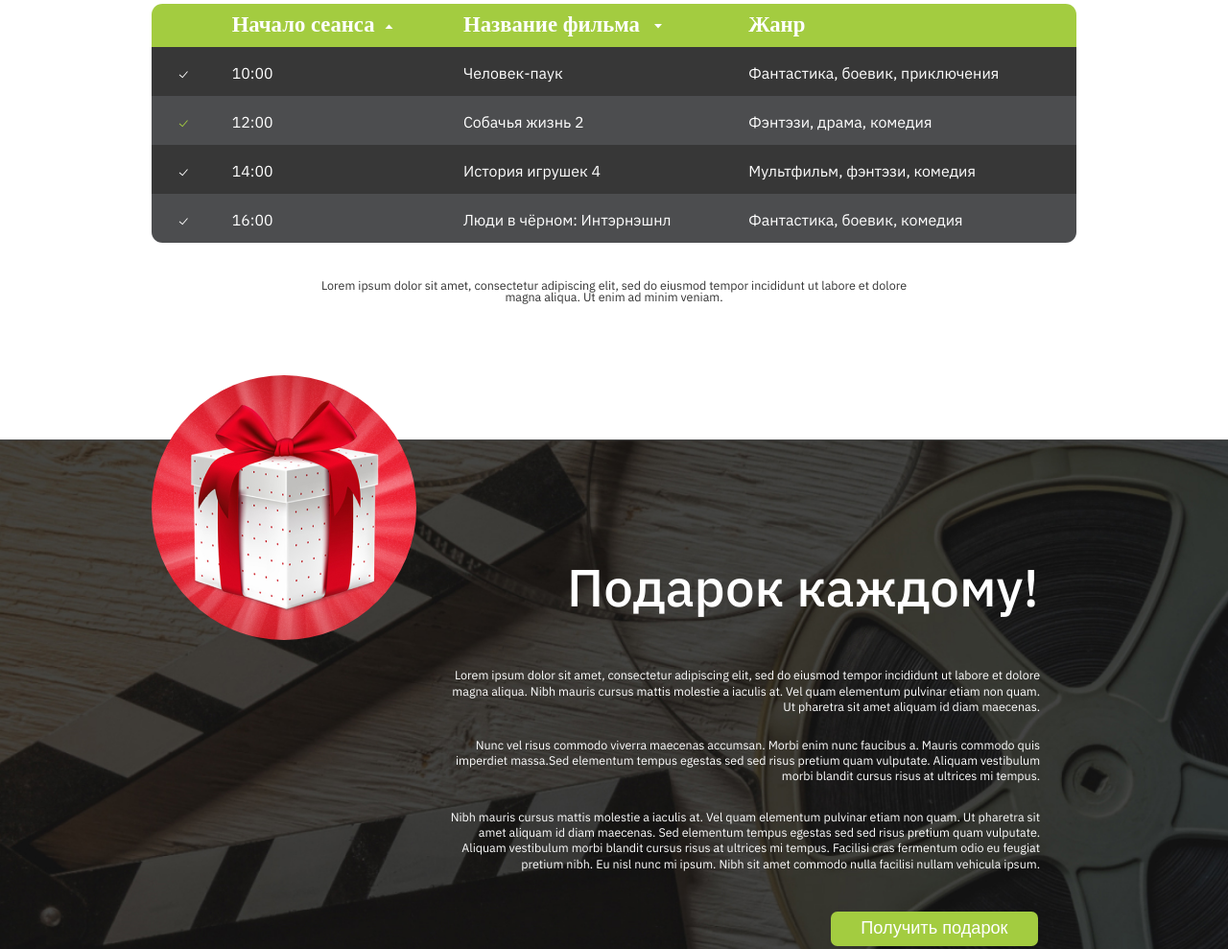
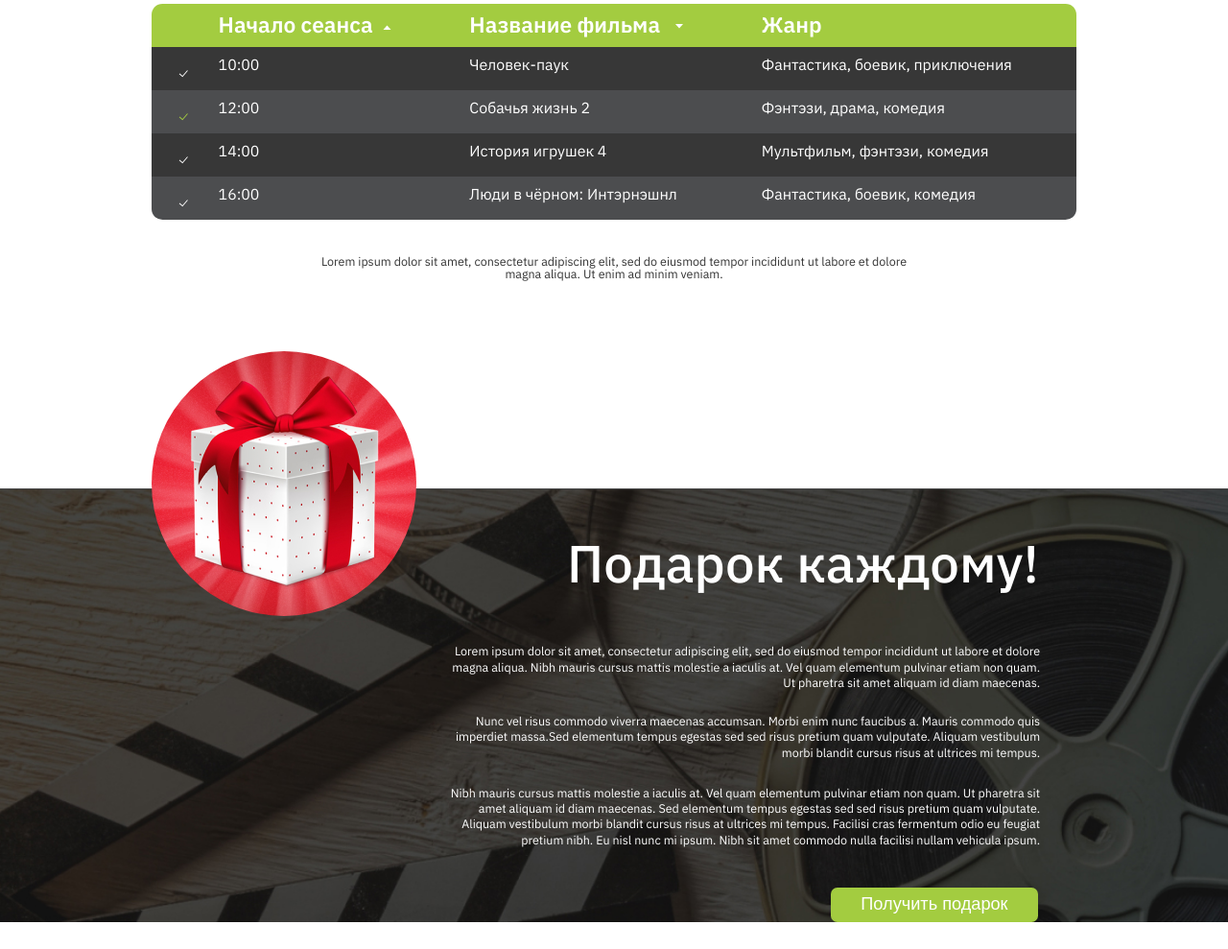
Before and after one commit to KamilGimazitdinov/cinema-tikets-innopolis, a plain HTML site: page index.html in a window 1280 px wide. Shown: the part 2060-3049 px from the top of the page at 96% size. Drawn offline with Linux system fonts and the light colour scheme.

Commit message:
ТЗ-12 Таблица на grid-ах

```diff
--- a/css/style.css
+++ b/css/style.css
@@ -310,33 +310,38 @@
     margin-bottom: 6rem;
 }
 
+/*
 .table {
     width: 100%;
     border-collapse: collapse;
     border-radius: 0.625rem;
     overflow: hidden;
 }
+
+ */
+
+.container__table {
+    display: grid;
+    grid-template-columns: min-content;
+    grid-template-rows: repeat(5, 45px);
+    border-radius: 0.625rem;
+    color:white;
+    overflow: hidden;
+}
+
+
 .table_check {
     padding: 1.09375rem 1.125rem 0.84375rem 1.5rem;
 }
 .table_top-row {
-
-    font-family: 'IBM-Plex-Sans';
     font-size: 1.25rem;
     font-weight: 600;
     text-align: left;
     color:white;
     background-color: #A3CC40;
 }
-.table_footer {
-    font-size: 0.6875rem;
-    font-weight: 400;
-    color: #333333;
-    text-align: center;
-    padding: 2.0625rem 0 7.8125rem 0;
-}
+
 .table_row {
-
     color:white;
     background-color: #4C4D4F;
     font-size: 0.875rem;
@@ -366,11 +371,22 @@
     max-width: 0.5625rem;
 }
 
+.table_footer {
+    font-size: 0.6875rem;
+    font-weight: 400;
+    color: #333333;
+    text-align: center;
+    padding: 2.0625rem 0 7.8125rem 0;
+    grid-column: span 4;
+}
+
+
+
 /* Подарок каждому */
 #gift {
     background-image: url(../images/podarok/backgroung-podarok.jpg);
     background-size: cover;
-    padding: 4.1875rem 0 4.1875rem 0;
+    margin: 4.1875rem 0 4.1875rem 0;
 }
 
 
@@ -382,7 +398,6 @@
     border-radius: 50%;
     max-width: 17.25rem;
     margin-top: -7.875rem;
-    float: left;
 }
 
 .gift_content {
--- a/index.html
+++ b/index.html
@@ -195,6 +195,41 @@
     <section > <!--Таблица сеансов-->
         <div class="container">
             <h2 class="section_headers table_title">Выберите фильм</h2>
+
+            <div class="container__table">
+                <!--верхняя строка-->
+                <div class="table_top-row"></div>
+                <div class="table_cell table_top-row">Начало сеанса<img src="./images/tablica/treygvverh.svg" class="table_icon-size" alt="треугольник вверх" style="padding: 2px 3.5px 1.8px 4px; margin-left: 6px;"></div>
+                <div class="table_cell table_top-row ">Название фильма<img src="./images/tablica/treygvniz.svg" class="table_icon-size" alt="треугольник вниз" style="padding: 2px 4px 2px 3.5px; margin-left: 12px;"></div>
+                <div class="table_cell table_top-row">Жанр</div>
+                <!--Первая строка-->
+                <div class="table_check table_row table_row_dark"><img src="./images/tablica/galochkawh.svg" class="table_icon-size" alt="галочка"></div>
+                <div class="table_cell table_row table_row_dark">10:00</div>
+                <div class="table_cell table_row table_row_dark"><a href="https://www.kinopoisk.ru/film/838/" target="_block" class="table_references">Человек-паук</a></div>
+                <div class="table_cell table_row table_row_dark">Фантастика, боевик, приключения</div>
+                <!--вторая строка-->
+                <div class="table_check table_row"><img src="./images/tablica/galochkagreen.svg" class="table_icon-size" alt="галочка"></div>
+                <div class="table_cell table_row">12:00</div>
+                <div class="table_cell table_row"><a href="https://www.kinopoisk.ru/film/1122114/" target="_block" class="table_references">Собачья жизнь 2</a></div>
+                <div class="table_cell table_row">Фэнтэзи, драма, комедия</div>
+                <!--третья строка-->
+                <div class="table_check table_row table_row_dark"><img src="./images/tablica/galochkawh.svg" class="table_icon-size" alt="галочка"></div>
+                <div class="table_cell table_row table_row_dark">14:00</div>
+                <div class="table_cell table_row table_row_dark"><a href="https://www.kinopoisk.ru/film/846824/" target="_block" class="table_references">История игрушек 4</a></div>
+                <div class="table_cell table_row table_row_dark">Мультфильм, фэнтэзи, комедия</div>
+                <!--четвертая строка-->
+                <div class="table_check table_row table_bottom__radius-left"><img src="./images/tablica/galochkawh.svg" class="table_icon-size" alt="галочка"></div>
+                <div class="table_cell table_row">16:00</div>
+                <div class="table_cell table_row"><a href="https://www.kinopoisk.ru/film/693730/" target="_block" class="table_references">Люди в чёрном: Интэрнэшнл</a></div>
+                <div class="table_cell table_row table_bottom__radius-right">Фантастика, боевик, комедия</div>
+                <!--подвальная строка-->
+                <div class="table_footer">
+                    Lorem ipsum dolor sit amet, consectetur adipiscing elit, sed do eiusmod tempor incididunt ut labore et dolore <br>
+                    magna aliqua. Ut enim ad minim veniam.
+                </div>
+            </div>
+
+            <!--
             <table class="table">
                 <thead class="table_top-row">
                     <tr>
@@ -239,6 +274,7 @@
                     </tr>
                 </tbody>
             </table>
+            -->
         </div>
     </section>
 
```
